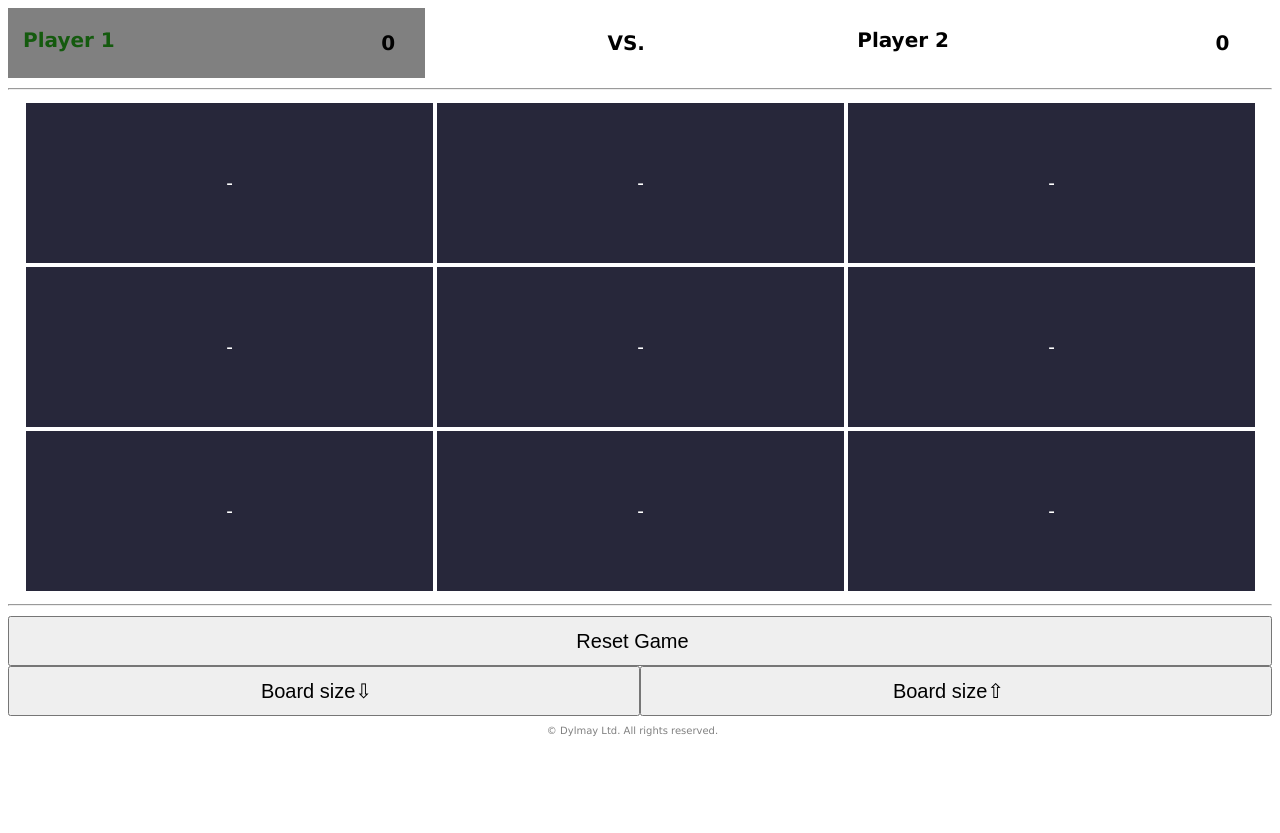
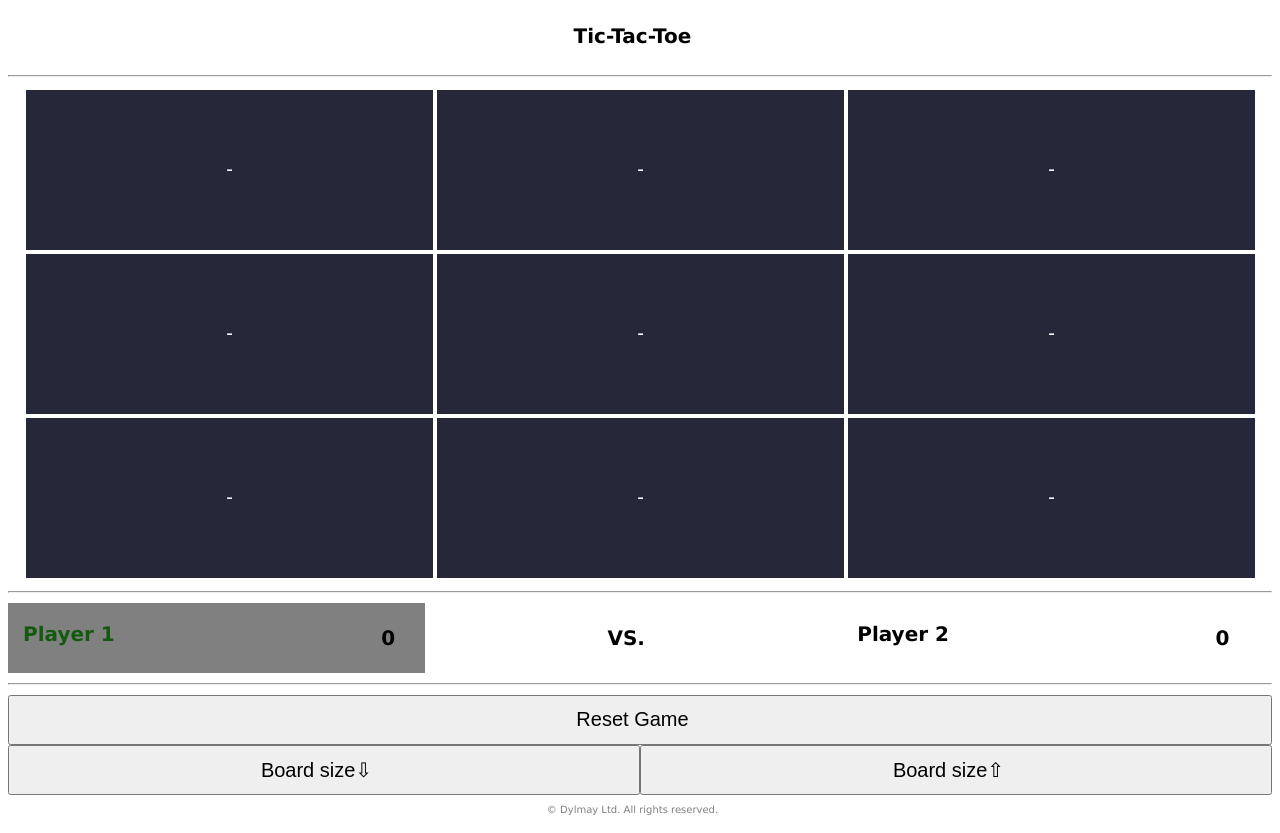
Before and after one commit to Dylmay/JSCourse, a website: page DOM&Events/index.html in a window 1280 px wide. Before the commit the page ends 800 px from the top, so only its background shows below. Drawn offline with Linux system fonts and the light colour scheme.

Commit message:
altered page layout

```diff
--- a/DOM&Events/index.html
+++ b/DOM&Events/index.html
@@ -9,6 +9,13 @@
   <script src='index.js'></script>
 </head>
 <body>
+<div>
+  <h1 class="center_text col-1">Tic-Tac-Toe</h1>
+  <hr class="col-1">
+  <div class="col-1" id="ttt-board">
+    <!-- Board is generated by the JS script -->
+  </div>
+  <hr class="col-1">
   <div id="player-score">
     <div class="col-2" id="player-1">
       <h2>Player 1</h2>
@@ -23,15 +30,18 @@
     </div>
   </div>
   <hr class="col-1">
-<div class="col-1" id="ttt-board">
-  <!-- Board is generated by the JS script-->
-</div>
-<hr class="col-1">
   <div id="options">
     <button class="center_text col-1" id="reset-game">Reset Game</button>
     <button class="center_text col-3" id="dec-board-size">Board size⇩</button>
     <button class="center_text col-3" id="inc-board-size">Board size⇧</button>
   </div>
   <footer class="center_text col-1" id="copyright">© Dylmay Ltd. All rights reserved. </footer>
+  <div id="win-popup" hidden>
+    <!-- Win popup is generated by the JS script -->
+  </div>
+  <div id="draw-popup" hidden>
+    <!-- Draw popup is generated by the JS script -->
+  </div>
+</div>
 </body>
 </html>
--- a/DOM&Events/index.js
+++ b/DOM&Events/index.js
@@ -49,7 +49,7 @@ function gridClick(event) {
   // check for winning conditions
   switch (hasWinner()) {
     case WON:
-      console.log('WE HAVE A WINNER!');
+      console.log(`WE HAVE A WINNER! Congrats player ${playerOnesTurn ? 'one' : 'two'}`);
       lockBoard();
       addPoint(playerOnesTurn);
       updatePlayerInfo();
--- a/DOM&Events/style.css
+++ b/DOM&Events/style.css
@@ -9,6 +9,10 @@ html {
 
 body {
   line-height: 150%;
+}
+
+body > div {
+  overflow-x: hidden;
 }
 
 .center_text {
```
Lines whose indentation alone changed are shown as unchanged.
